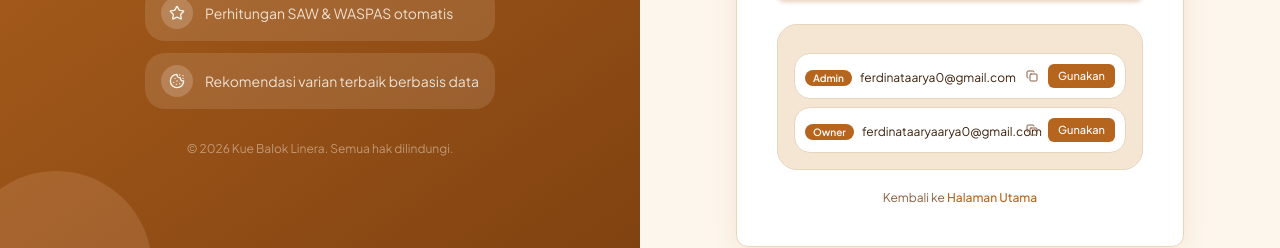
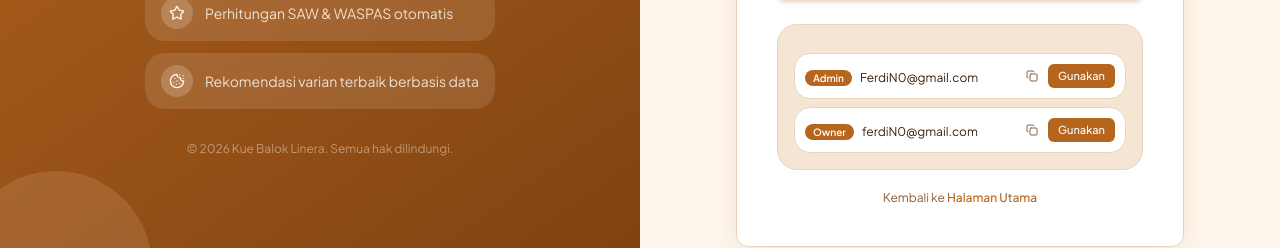
Before and after one commit to ferdinataarya0-maker/KueBalokKita, a Next.js app in the folder KueSPK/: page / in a window 1280 px wide. Shown: the part 477-725 px from the top of the page. Built offline with nearby package versions, Linux system fonts and the light colour scheme.

Commit message:
Perbarui informasi login

```diff
--- a/KueSPK/src/app/login/components/LoginPageContent.tsx
+++ b/KueSPK/src/app/login/components/LoginPageContent.tsx
@@ -29,8 +29,8 @@ interface LoginFormData {
 
 // Backend integration point: Replace with Supabase auth.signInWithPassword()
 const MOCK_CREDENTIALS = [
-     { role: 'Admin', email: 'ferdinataarya0@gmail.com', password: 'admin123' },
-   { role: 'Owner', email: 'ferdinataaryaarya0@gmail.com', password: 'owner123' },
+     { role: 'Admin', email: 'FerdiN0@gmail.com', password: 'admin123' },
+   { role: 'Owner', email: 'ferdiN0@gmail.com', password: 'owner123' },
 ];
 
 export default function LoginPageContent() {
```
